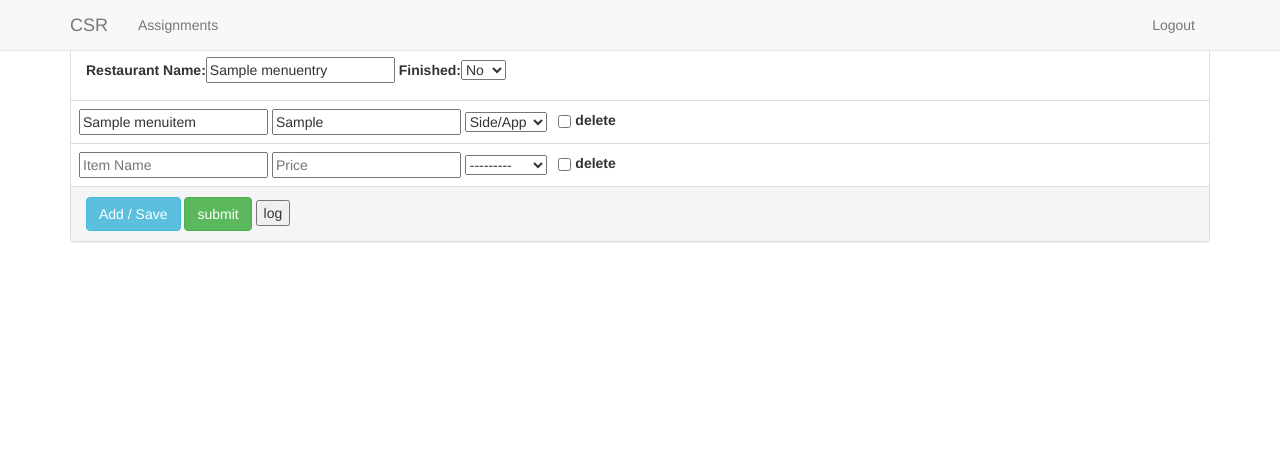
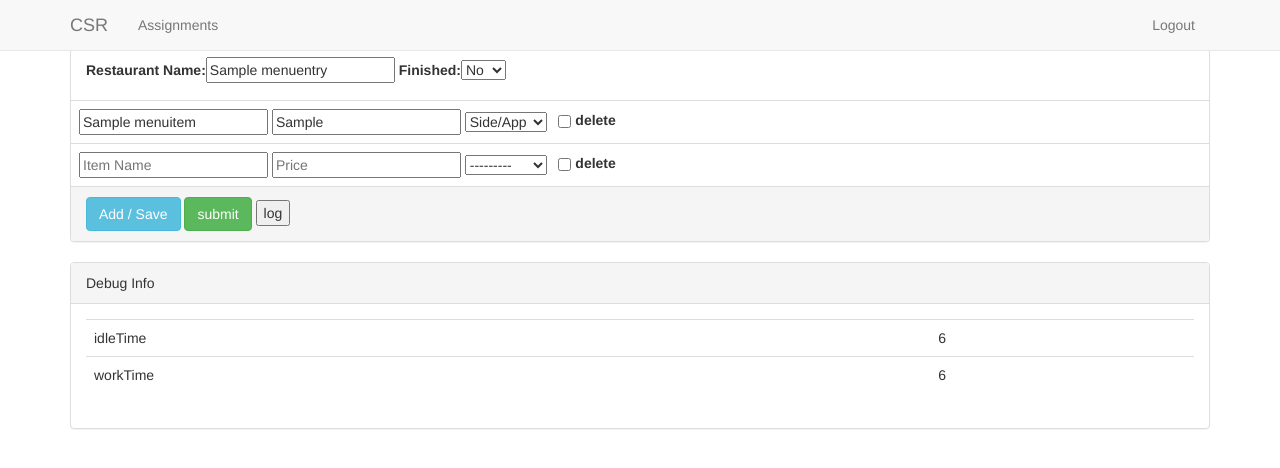
Before and after one commit to whitemike889/csr, a Django app: page /menuentry/1/ in a window 1280 px wide. Shown: the top 468 px of the page. Run offline with Django 3.2, Linux system fonts and the light colour scheme; a user stored in the database is signed in; tables that the repository leaves empty hold one stand-in row (values such as "Sample post"); parts of the project's set-up code (start-up, migrations or seed data) failed here and were passed over; some libraries are stand-ins or nearby versions.

Commit message:
added debug info for timer

```diff
--- a/data/views.py
+++ b/data/views.py
@@ -8,6 +8,7 @@ from .decorators import timeout_logging
 from forms import MenuItemForm
 from django.db import models
 from django import forms
+from django.conf import settings
 
 # Create your views here.
 
@@ -71,6 +72,7 @@ def menu_entry(request, menu_id):
         'menu': menu,
         'entryformset': entryformset,
         'itemformset': itemformset,
+        'DEBUG': settings.DEBUG,
     }
     return render(request, "data/menu_entry.html", context)
 
--- a/static/js/timer.js
+++ b/static/js/timer.js
@@ -68,6 +68,9 @@ function timerIncrement( pause ) {
         }
     }
     idleTime = idleTime + 1;
+
+    document.getElementById('idleTime').innerHTML = idleTime;
+    document.getElementById("workTime").innerHTML = worktimer;
     if (idleTime > logOutThreshold) {
         window.location.href = ('/logout')
     }
--- a/templates/includes/time.html
+++ b/templates/includes/time.html
@@ -1,4 +1,23 @@
 {% load staticfiles %}
+
+{% if DEBUG %}
+<div class="panel panel-default">
+    <div class="panel-heading">
+        Debug Info
+    </div>
+    <div class="panel-body">
+        <table class="table">
+            <tr>
+                <td>idleTime</td><td id="idleTime">0</td>
+            </tr>
+            <tr>
+                <td>workTime</td><td id="workTime">0</td>
+            </tr>
+        </table>
+    </div>
+</div>
+{% endif %}
+
 
 <button hidden type="button" id="modalBtn" data-toggle="modal" data-target="#myModal">
 </button>
--- a/website/settings.py
+++ b/website/settings.py
@@ -24,7 +24,7 @@ BASE_DIR = os.path.dirname(os.path.dirname(os.path.abspath(__file__)))
 SECRET_KEY = os.environ.get("SECRET_KEY")
 
 # SECURITY WARNING: don't run with debug turned on in production!
-DEBUG = os.getenv("MYAPP_DEBUG", False)
+DEBUG = int(os.getenv("MYAPP_DEBUG", False))
 
 # Application definition
 
```
